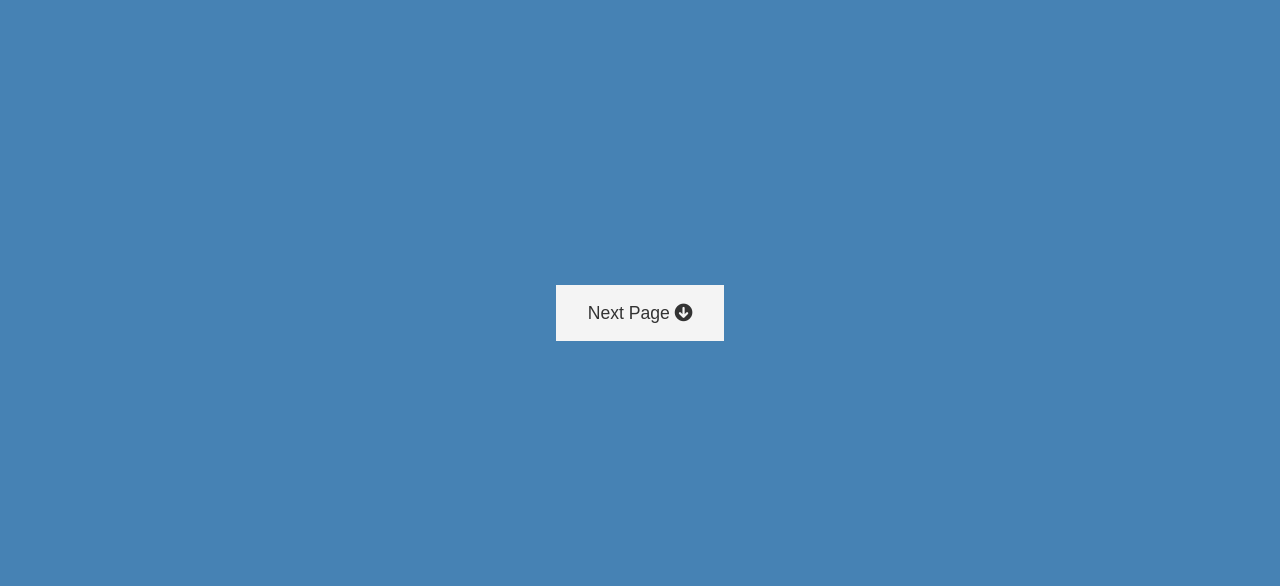
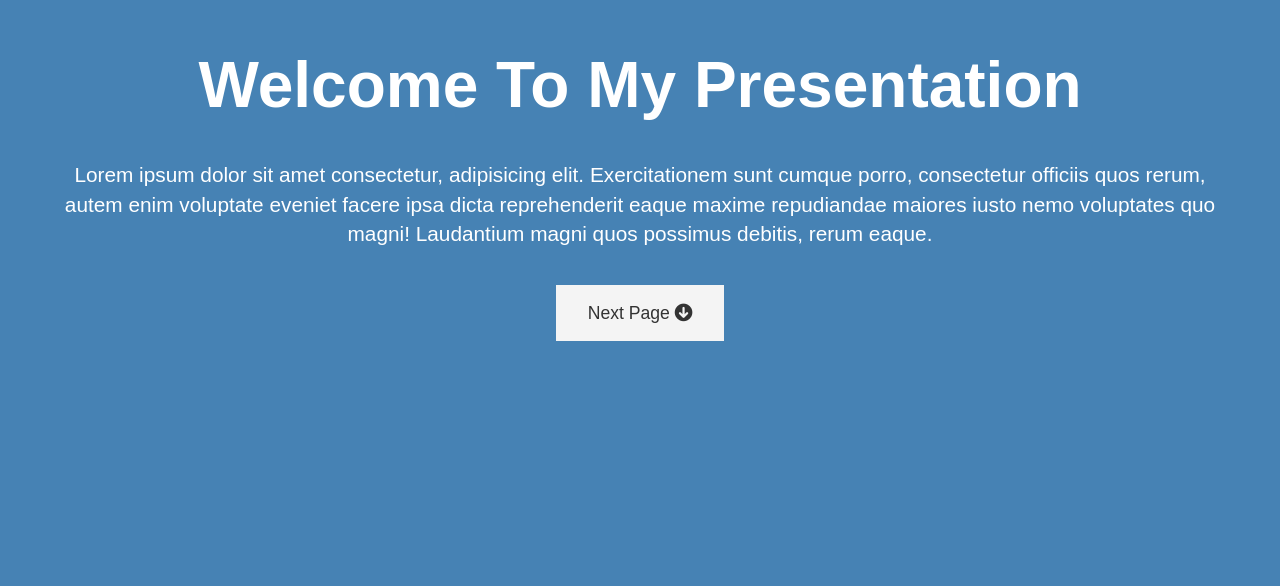
Before and after one commit to TaiwoOluwaseyi/Presentation, a plain HTML site: page index.html in a window 1280 px wide. Shown: the part 214-800 px from the top of the page. Drawn offline with Linux system fonts and the light colour scheme.

Commit message:
another commit

```diff
--- a/style.css
+++ b/style.css
@@ -2,8 +2,8 @@
     --page-1-colour: steelblue;
     --page-2-colour: tan;
     --page-3-colour: teal;
-    --page-4-colour: #6a5acd;
-    --animate-speed: 2s;
+    --page-4-colour: slateblue;
+    --animate-speed: 1s;
 }
 
 body {
@@ -55,7 +55,7 @@ body {
 
 .btn:hover,
 .btn-dark {
-    background: #333 ;
+    background: #333;
     color: #fff;
 }
 
@@ -67,25 +67,13 @@ body {
 
 /* page animation */
 #page-1 h1 {
-   transform: translateY(-1200px);
-   animation: heading var(--animate-speed) forwards ease-in;
+    transform: translateY(-1200px);
+    animation: heading var(--animate-speed) forwards ease-in;
 }
 
-#page-1 p {
-   transform: translateX(-1800px);
-   animation: text var(--animate-speed) forwards ease-in 2s;
-
-/* Keyframes */
-
-@keyframes heading  {
-     to {
-        transform: translateY(0);
+/*keyframes  */
+@keyframes heading {
+    to {
+      transform: translateY(0);
     }
 }
-
-@keyframes text {
-    to {
-        transform: translateX(0);
-    }
-}
-}
```
